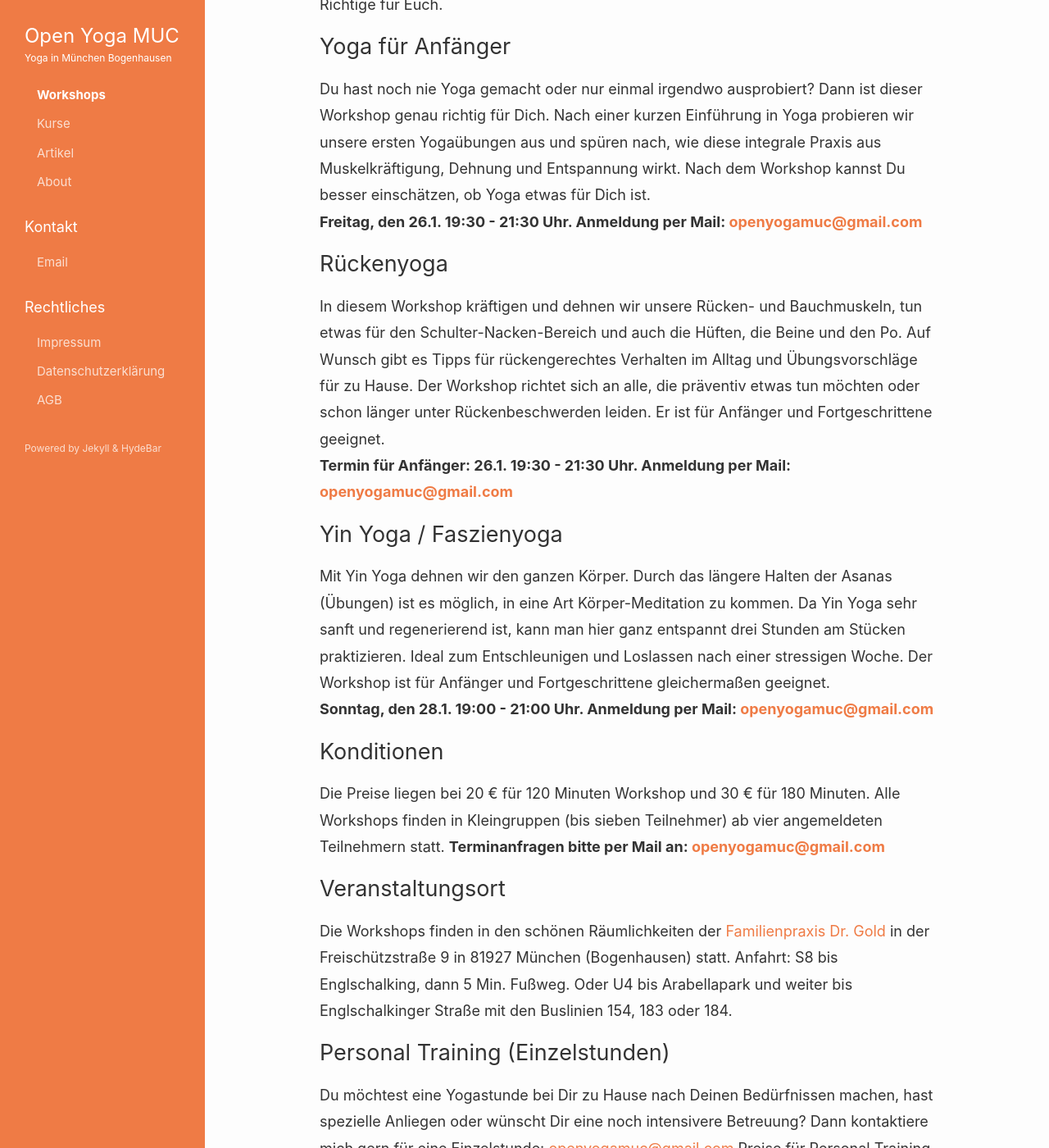
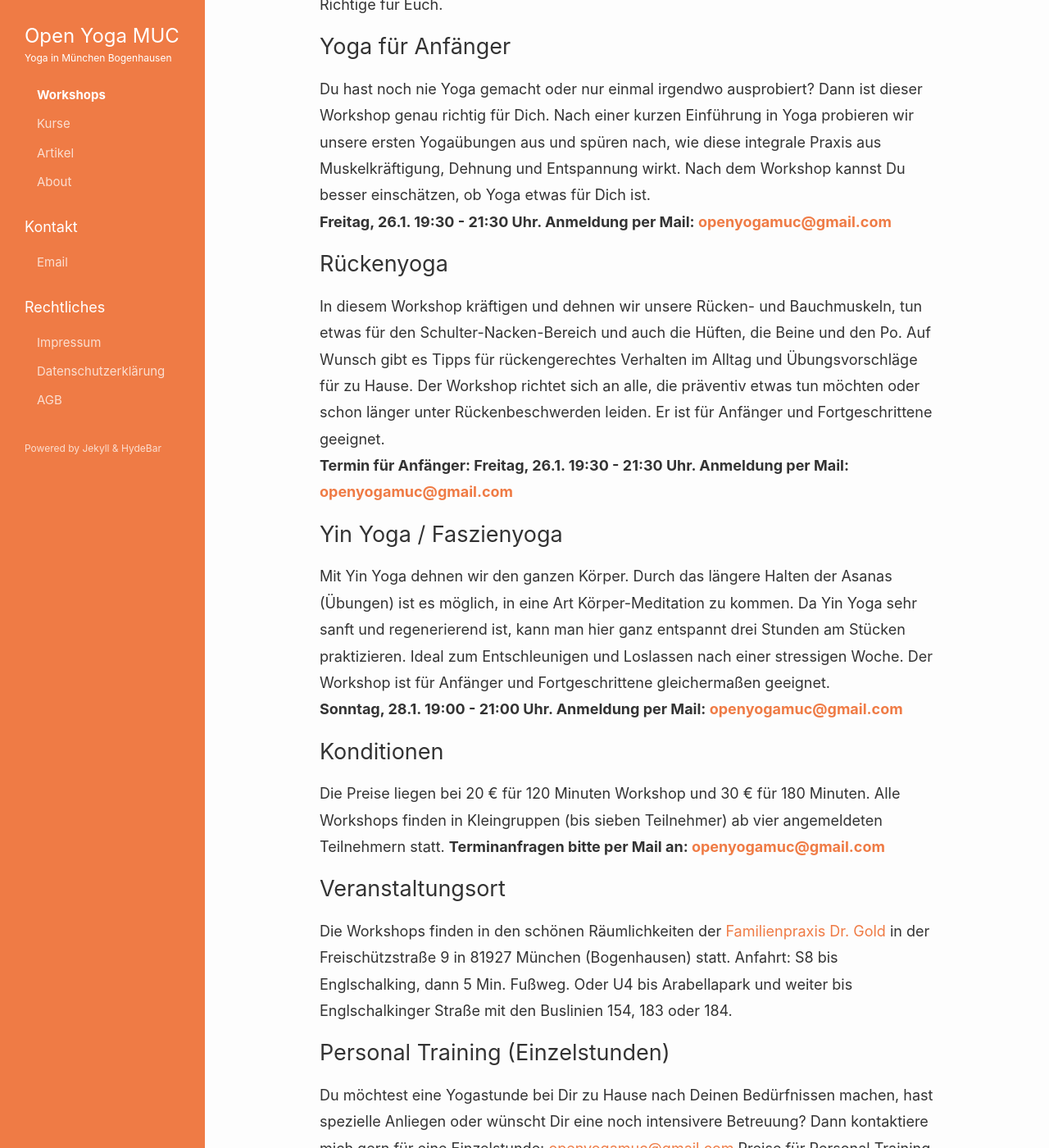
Before and after one commit to openyoga/openyoga.github.io, a Jekyll site: the page built from workshops.md, in a window 1280 px wide and 1400 px high, scrolled down 508 px. Shown: the whole window at 82% size. Built offline with Jekyll 4.4.1, drawn with Linux system fonts in a browser that asks for light colours.

Commit message:
small corrections in text

```diff
--- a/workshops.md
+++ b/workshops.md
@@ -11,19 +11,19 @@ Ihr könnt nicht regelmäßig an einem Kurs teilnehmen, wollt aber dennoch Yoga
 {:#anfaengeryogaworkshop}
 ## Yoga für Anfänger
 Du hast noch nie Yoga gemacht oder nur einmal irgendwo ausprobiert? Dann ist dieser Workshop genau richtig für Dich. Nach einer kurzen Einführung in Yoga probieren wir unsere ersten Yogaübungen aus und spüren nach, wie diese integrale Praxis aus Muskelkräftigung, Dehnung und Entspannung wirkt. Nach dem Workshop kannst Du besser einschätzen, ob Yoga etwas für Dich ist.
-**Freitag, den 26.1. 19:30 - 21:30 Uhr. Anmeldung per Mail: [{{site.data.authors.agobrecht.email}}][1]**
+**Freitag, 26.1. 19:30 - 21:30 Uhr. Anmeldung per Mail: [{{site.data.authors.agobrecht.email}}][1]**
 
 
 {:#rueckenyogaworkshop}
 ## Rückenyoga
 In diesem Workshop kräftigen und dehnen wir unsere Rücken- und Bauchmuskeln, tun etwas für den Schulter-Nacken-Bereich und auch die Hüften, die Beine und den Po. Auf Wunsch gibt es Tipps für rückengerechtes Verhalten im Alltag und Übungsvorschläge für zu Hause. Der Workshop richtet sich an alle, die präventiv etwas tun möchten oder schon länger unter Rückenbeschwerden leiden. Er ist für Anfänger und Fortgeschrittene geeignet.
-**Termin für Anfänger: 26.1. 19:30 - 21:30 Uhr. Anmeldung per Mail: [{{site.data.authors.agobrecht.email}}][1]**
+**Termin für Anfänger: Freitag, 26.1. 19:30 - 21:30 Uhr. Anmeldung per Mail: [{{site.data.authors.agobrecht.email}}][1]**
 
 
 {:#yinyogaworkshop}
 ## Yin Yoga / Faszienyoga
 Mit Yin Yoga dehnen wir den ganzen Körper. Durch das längere Halten der Asanas (Übungen) ist es möglich, in eine Art Körper-Meditation zu kommen. Da Yin Yoga sehr sanft und regenerierend ist, kann man hier ganz entspannt drei Stunden am Stücken praktizieren. Ideal zum Entschleunigen und Loslassen nach einer stressigen Woche. Der Workshop ist für Anfänger und Fortgeschrittene gleichermaßen geeignet.
-**Sonntag, den 28.1. 19:00 - 21:00 Uhr. Anmeldung per Mail: [{{site.data.authors.agobrecht.email}}][1]**
+**Sonntag, 28.1. 19:00 - 21:00 Uhr. Anmeldung per Mail: [{{site.data.authors.agobrecht.email}}][1]**
 
 ## Konditionen
 Die Preise liegen bei 20 € für 120 Minuten Workshop und 30 € für 180 Minuten. Alle Workshops finden in Kleingruppen (bis sieben Teilnehmer) ab vier angemeldeten Teilnehmern statt.  **Terminanfragen bitte per Mail an: [{{site.data.authors.agobrecht.email}}][1]**
```
